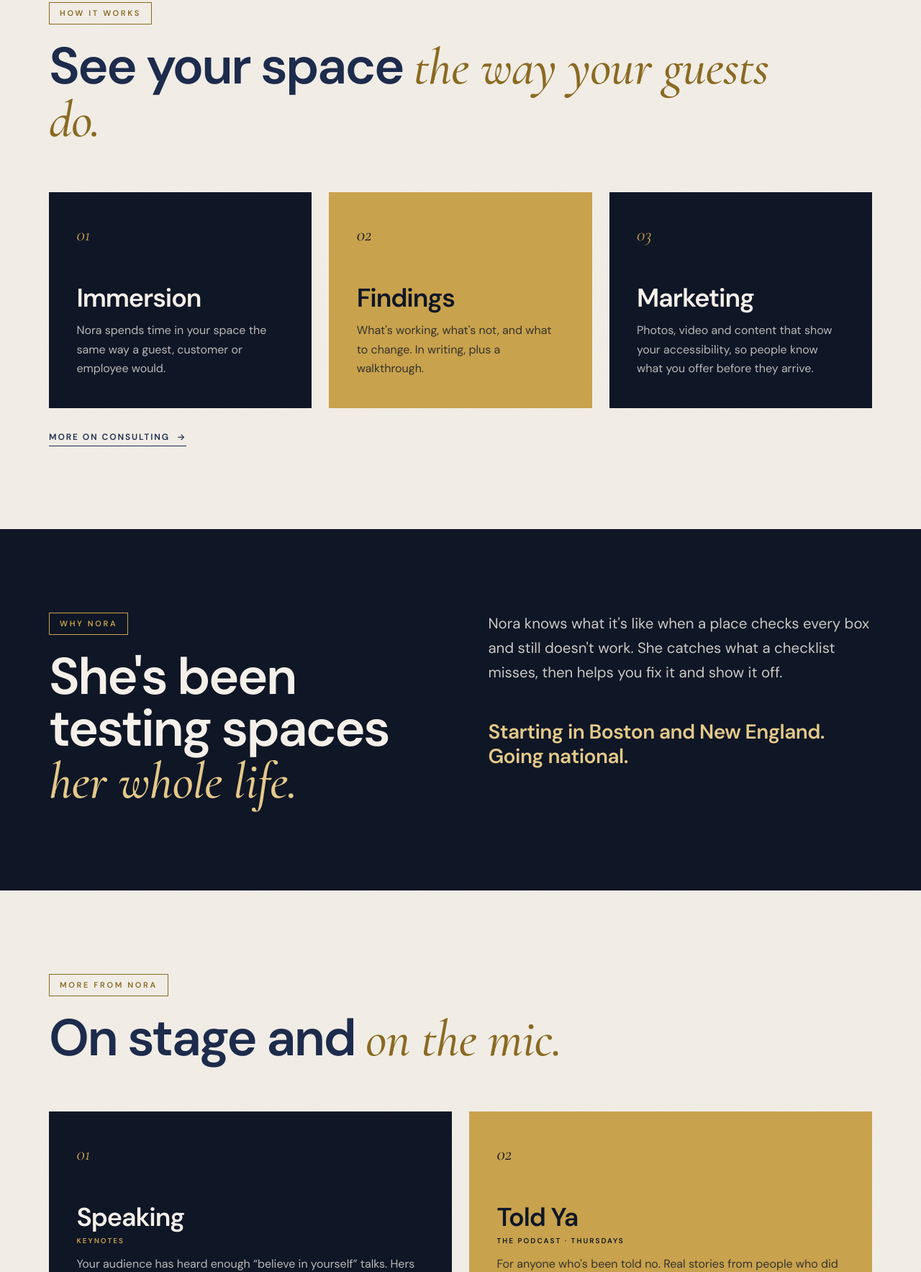
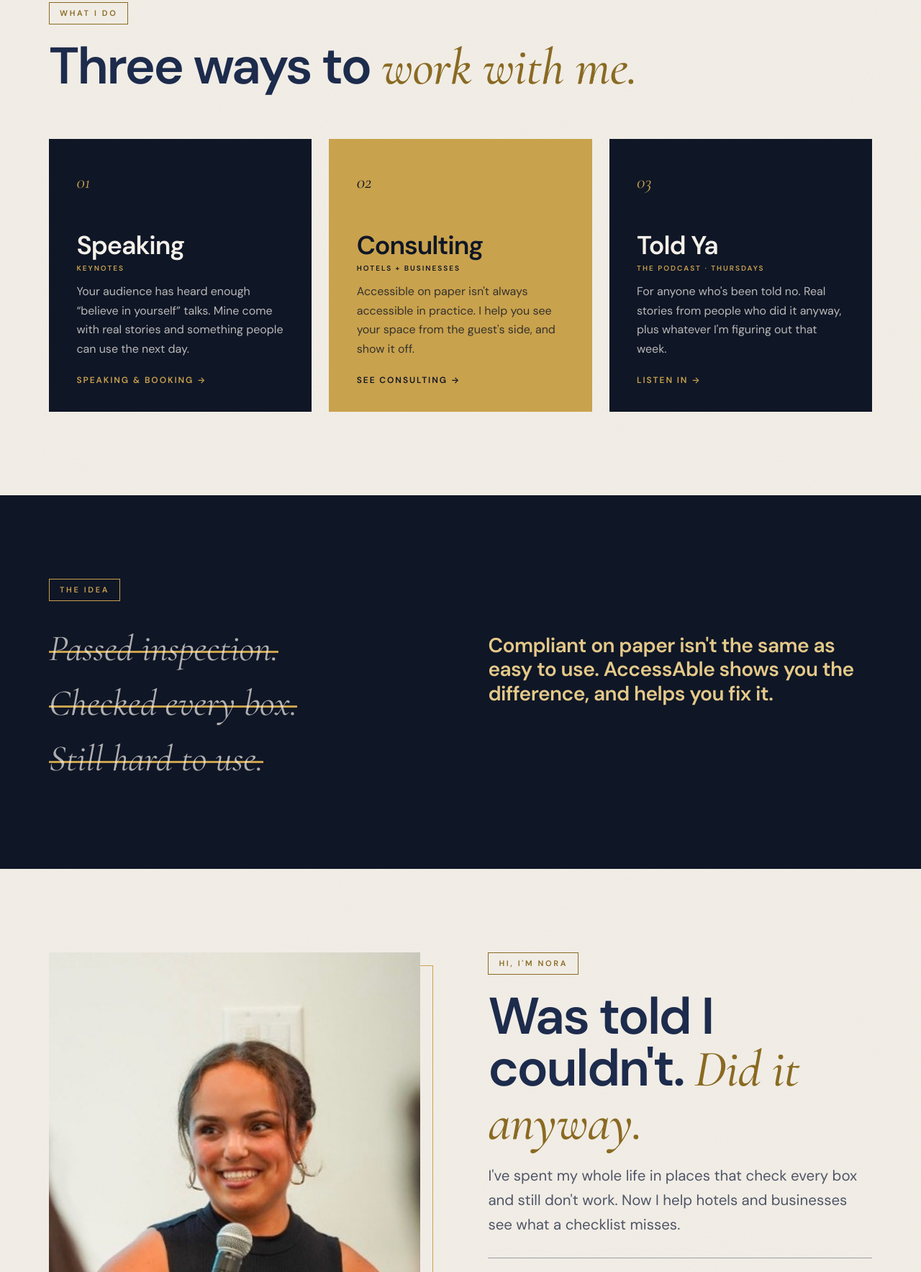
Before and after one commit to noragia/AccessAble, a plain HTML site: page index.html in a window 1280 px wide. Shown: the part 1033-2800 px from the top of the page at 72% size. Drawn offline with nearby package versions, Linux system fonts and the light colour scheme.

```diff
--- a/index.html
+++ b/index.html
@@ -3,10 +3,10 @@
 <head>
 <meta charset="utf-8">
 <meta name="viewport" content="width=device-width, initial-scale=1">
-<title>AccessAble | Accessibility consulting for hotels and businesses</title>
-<meta name="description" content="ADA compliant doesn't mean easy to use. AccessAble shows hotels and businesses what it's really like to use their space, what to fix, and how to show it off.">
-<meta property="og:title" content="AccessAble | Accessibility consulting for hotels and businesses">
-<meta property="og:description" content="ADA compliant doesn't mean easy to use. AccessAble shows hotels and businesses what it's really like to use their space, what to fix, and how to show it off.">
+<title>AccessAble | Nora Giannetti</title>
+<meta name="description" content="ADA compliant doesn't mean easy to use. Accessibility consulting for hotels and businesses, speaking, and the Told Ya podcast.">
+<meta property="og:title" content="AccessAble | Nora Giannetti">
+<meta property="og:description" content="ADA compliant doesn't mean easy to use. Accessibility consulting for hotels and businesses, speaking, and the Told Ya podcast.">
 <meta property="og:image" content="https://accessableco.com/images/nora-speaking.jpg">
 <meta property="og:type" content="website">
 <link rel="icon" href="images/favicon.svg" type="image/svg+xml">
@@ -43,7 +43,7 @@
     </nav>
   </div>
 </header>
-<link rel="stylesheet" href="pages.css?v=4">
+<link rel="stylesheet" href="pages.css?v=3">
 
 <main id="main">
 
@@ -51,12 +51,12 @@
 <section class="o-hero" aria-labelledby="h-title">
   <div class="wrap o-hero-split">
     <div class="rv">
-      <span class="o-tag">Accessibility consulting · Hotels + businesses</span>
+      <span class="o-tag">AccessAble · Nora Giannetti</span>
       <h1 class="o-h1" id="h-title">If it only works on paper, <em>it doesn't work.</em></h1>
-      <p class="o-lede">ADA compliant doesn't mean easy to use. AccessAble shows you what it's really like to use your space, what to fix, and how to show it off.</p>
+      <p class="o-lede">ADA compliant doesn't mean easy to use. AccessAble shows hotels and businesses what it's really like to use their space, what to fix, and how to show it off.</p>
       <div class="o-actions">
-        <a class="o-btn" href="contact.html">Let's talk <span aria-hidden="true">→</span></a>
-        <a class="o-link" href="#how-it-works">How it works <span aria-hidden="true">↓</span></a>
+        <a class="o-btn" href="contact.html">Book Nora <span aria-hidden="true">→</span></a>
+        <a class="o-link" href="#what-i-do">What I do <span aria-hidden="true">↓</span></a>
       </div>
     </div>
     <figure class="o-photo rv">
@@ -72,66 +72,96 @@
   </div>
 </div>
 
-<!-- ═════════ HOW IT WORKS ═════════ -->
-<section class="o-sec o-cream" id="how-it-works" aria-labelledby="h-do">
+<!-- ═════════ WHAT I DO ═════════ -->
+<section class="o-sec o-cream" id="what-i-do" aria-labelledby="h-do">
   <div class="wrap">
-    <span class="o-tag rv">How it works</span>
-    <h2 class="o-h2 rv" id="h-do">See your space <em>the way your guests do.</em></h2>
+    <span class="o-tag rv">What I do</span>
+    <h2 class="o-h2 rv" id="h-do">Three ways to <em>work with me.</em></h2>
     <div class="o-cards">
-      <div class="o-card rv"><span class="o-num">01</span><h3>Immersion</h3><p>Nora spends time in your space the same way a guest, customer or employee would.</p></div>
-      <div class="o-card is-gold rv"><span class="o-num">02</span><h3>Findings</h3><p>What's working, what's not, and what to change. In writing, plus a walkthrough.</p></div>
-      <div class="o-card rv"><span class="o-num">03</span><h3>Marketing</h3><p>Photos, video and content that show your accessibility, so people know what you offer before they arrive.</p></div>
-    </div>
-    <div class="o-actions rv"><a class="o-link" href="consulting.html">More on consulting <span aria-hidden="true">→</span></a></div>
-  </div>
-</section>
-
-<!-- ═════════ WHY NORA ═════════ -->
-<section class="o-sec o-dark" aria-labelledby="h-why">
-  <div class="wrap o-split is-top">
-    <div class="rv">
-      <span class="o-tag">Why Nora</span>
-      <h2 class="o-h2" id="h-why">She's been testing spaces <em>her whole life.</em></h2>
-    </div>
-    <div class="rv">
-      <p class="o-lede" style="margin-top:0">Nora knows what it's like when a place checks every box and still doesn't work. She catches what a checklist misses, then helps you fix it and show it off.</p>
-      <p class="o-kicker">Starting in Boston and New England. Going national.</p>
-    </div>
-  </div>
-</section>
-
-<!-- ═════════ MORE FROM NORA ═════════ -->
-<section class="o-sec o-cream" aria-labelledby="h-more">
-  <div class="wrap">
-    <span class="o-tag rv">More from Nora</span>
-    <h2 class="o-h2 rv" id="h-more">On stage and <em>on the mic.</em></h2>
-    <div class="o-cards is-two">
       <a class="o-card rv" href="speaking.html">
         <span class="o-num">01</span>
         <h3>Speaking</h3>
         <span class="o-card-tag">Keynotes</span>
-        <p>Your audience has heard enough “believe in yourself” talks. Hers come with real stories and something people can use the next day.</p>
+        <p>Your audience has heard enough “believe in yourself” talks. Mine come with real stories and something people can use the next day.</p>
         <span class="o-go">Speaking &amp; booking →</span>
       </a>
-      <a class="o-card is-gold rv" href="told-ya.html">
+      <a class="o-card is-gold rv" href="consulting.html">
         <span class="o-num">02</span>
+        <h3>Consulting</h3>
+        <span class="o-card-tag">Hotels + businesses</span>
+        <p>Accessible on paper isn't always accessible in practice. I help you see your space from the guest's side, and show it off.</p>
+        <span class="o-go">See consulting →</span>
+      </a>
+      <a class="o-card rv" href="told-ya.html">
+        <span class="o-num">03</span>
         <h3>Told Ya</h3>
         <span class="o-card-tag">The podcast · Thursdays</span>
-        <p>For anyone who's been told no. Real stories from people who did it anyway.</p>
+        <p>For anyone who's been told no. Real stories from people who did it anyway, plus whatever I'm figuring out that week.</p>
         <span class="o-go">Listen in →</span>
       </a>
     </div>
   </div>
 </section>
 
-<!-- ═════════ CTA ═════════ -->
-<section class="o-sec o-dark o-cta" aria-labelledby="h-cta">
-  <div class="wrap">
-    <span class="o-tag rv">Hotels + businesses</span>
-    <h2 class="o-h2 rv" id="h-cta">Want to know how your space <em>really works?</em></h2>
-    <div class="o-actions rv"><a class="o-btn" href="contact.html">Let's talk <span aria-hidden="true">→</span></a></div>
+<!-- ═════════ THE IDEA ═════════ -->
+<section class="o-sec o-dark" aria-labelledby="h-idea">
+  <div class="wrap o-split is-top">
+    <div>
+      <span class="o-tag rv" id="h-idea">The idea</span>
+      <ul class="o-strikes rv" aria-label="What a checklist misses" style="margin-top:28px">
+        <li><span>Passed inspection.</span></li>
+        <li><span>Checked every box.</span></li>
+        <li><span>Still hard to use.</span></li>
+      </ul>
+    </div>
+    <p class="o-kicker rv" style="margin-top:clamp(20px,6vw,90px)">Compliant on paper isn't the same as easy to use. AccessAble shows you the difference, and helps you fix it.</p>
   </div>
 </section>
+
+<!-- ═════════ HI, I'M NORA ═════════ -->
+<section class="o-sec o-cream" aria-labelledby="h-me">
+  <div class="wrap o-split">
+    <figure class="o-photo rv">
+      <img src="images/nora-speaking.jpg" alt="Nora Giannetti speaking with a microphone" width="828" height="459" loading="lazy" decoding="async">
+    </figure>
+    <div class="rv">
+      <span class="o-tag">Hi, I'm Nora</span>
+      <h2 class="o-h2" id="h-me">Was told I couldn't. <em>Did it anyway.</em></h2>
+      <p class="o-lede">I've spent my whole life in places that check every box and still don't work. Now I help hotels and businesses see what a checklist misses.</p>
+      <ul class="o-receipts">
+        <li>Before this: tech sales</li>
+        <li>Class of 2026 Isenberg Senior Celebration Speaker</li>
+        <li>Taught 100+ students the art of selling</li>
+      </ul>
+      <div class="o-actions"><a class="o-link" href="about.html">The full story <span aria-hidden="true">→</span></a></div>
+    </div>
+  </div>
+</section>
+
+<!-- ═════════ PODCAST ═════════ -->
+<section class="o-sec o-dark" aria-labelledby="h-pod">
+  <div class="wrap o-split">
+    <div class="rv">
+      <span class="o-tag">The podcast · New episodes Thursdays</span>
+      <h2 class="o-h2" id="h-pod">For anyone who's <em>been told no.</em></h2>
+      <p class="o-lede">Real stories from people who did it anyway, plus whatever I'm figuring out that week. Every episode ends with a Told Ya moment.</p>
+      <div class="o-actions">
+        <a class="o-btn" href="https://open.spotify.com/show/6p7uLs3DhibtHHBk8X5RID" target="_blank" rel="noopener">Listen on Spotify <span aria-hidden="true">↗</span></a>
+        <a class="o-link" href="told-ya.html">About the show <span aria-hidden="true">→</span></a>
+      </div>
+    </div>
+    <figure class="o-photo is-square rv">
+      <img src="images/told-ya.jpg" alt="Told Ya. podcast cover" width="700" height="700" loading="lazy" decoding="async">
+    </figure>
+  </div>
+</section>
+
+<div class="banner o-banner" role="region" aria-label="New Told Ya episodes every Thursday.">
+  <div class="banner-track" aria-hidden="true">
+    <div class="banner-set"><span>New episodes every Thursday</span><i>✦</i><span>Told Ya</span><i>✦</i><span>New episodes every Thursday</span><i>✦</i><span>Told Ya</span><i>✦</i><span>New episodes every Thursday</span><i>✦</i><span>Told Ya</span><i>✦</i></div>
+    <div class="banner-set"><span>New episodes every Thursday</span><i>✦</i><span>Told Ya</span><i>✦</i><span>New episodes every Thursday</span><i>✦</i><span>Told Ya</span><i>✦</i><span>New episodes every Thursday</span><i>✦</i><span>Told Ya</span><i>✦</i></div>
+  </div>
+</div>
 
 </main>
 <footer class="site-footer">
--- a/pages.css
+++ b/pages.css
@@ -216,5 +216,3 @@ a.o-card:hover{transform:translateY(-6px)}
 .s-students{display:grid;grid-template-columns:repeat(2,minmax(0,1fr));column-gap:clamp(24px,4vw,56px);margin-top:clamp(24px,3vw,36px);border-top:1px solid var(--line-strong)}
 .s-students li{font-family:var(--serif);font-style:italic;font-size:clamp(21px,1.9vw,27px);line-height:1.3;color:var(--ink);padding:clamp(20px,2.2vw,28px) 0;border-bottom:1px solid var(--line-strong)}
 @media (max-width:800px){.s-students{grid-template-columns:1fr}}
-.o-cards.is-two{grid-template-columns:repeat(2,minmax(0,1fr))}
-@media (max-width:1020px){.o-cards.is-two{grid-template-columns:1fr}}
```
Also changed, not shown: about.html (+2 -2 lines), consulting.html (+1 -14 lines), contact.html (+1 -1 lines), speaking.html (+1 -1 lines), src/pages/about.html (+2 -2 lines), src/pages/consulting.html (+1 -14 lines), src/pages/contact.html (+1 -1 lines), src/pages/index.html (+78 -48 lines), src/pages/speaking.html (+1 -1 lines), src/pages/told-ya.html (+1 -1 lines), told-ya.html (+1 -1 lines).
